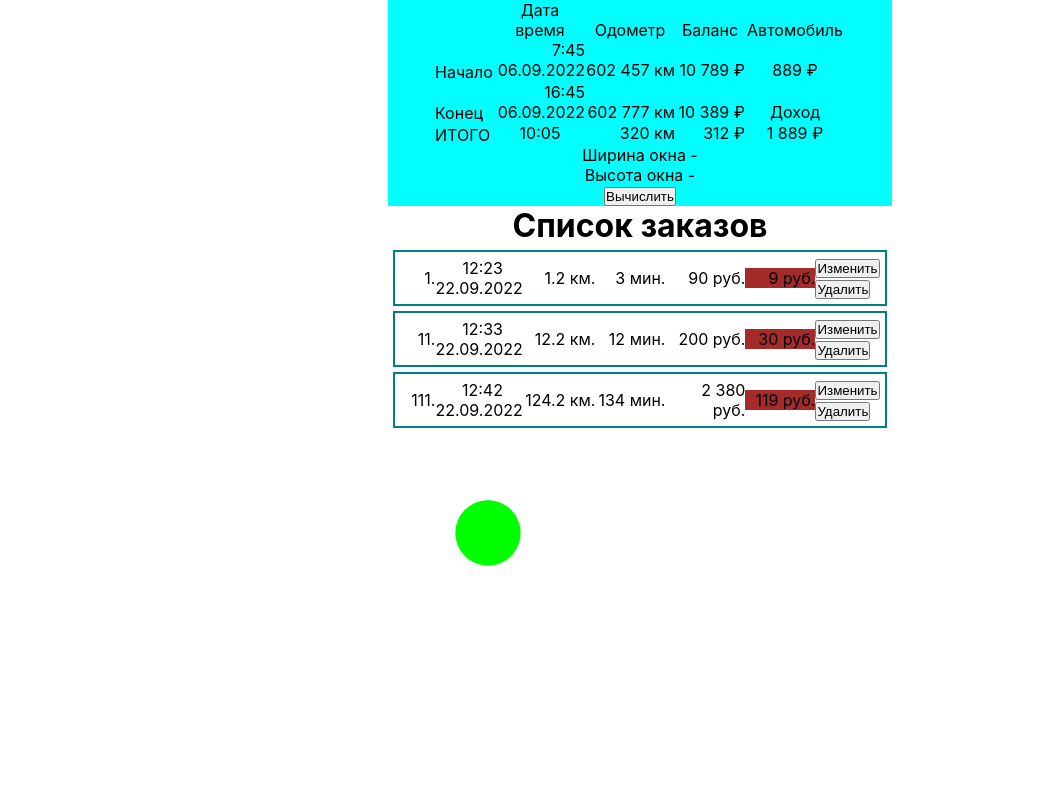
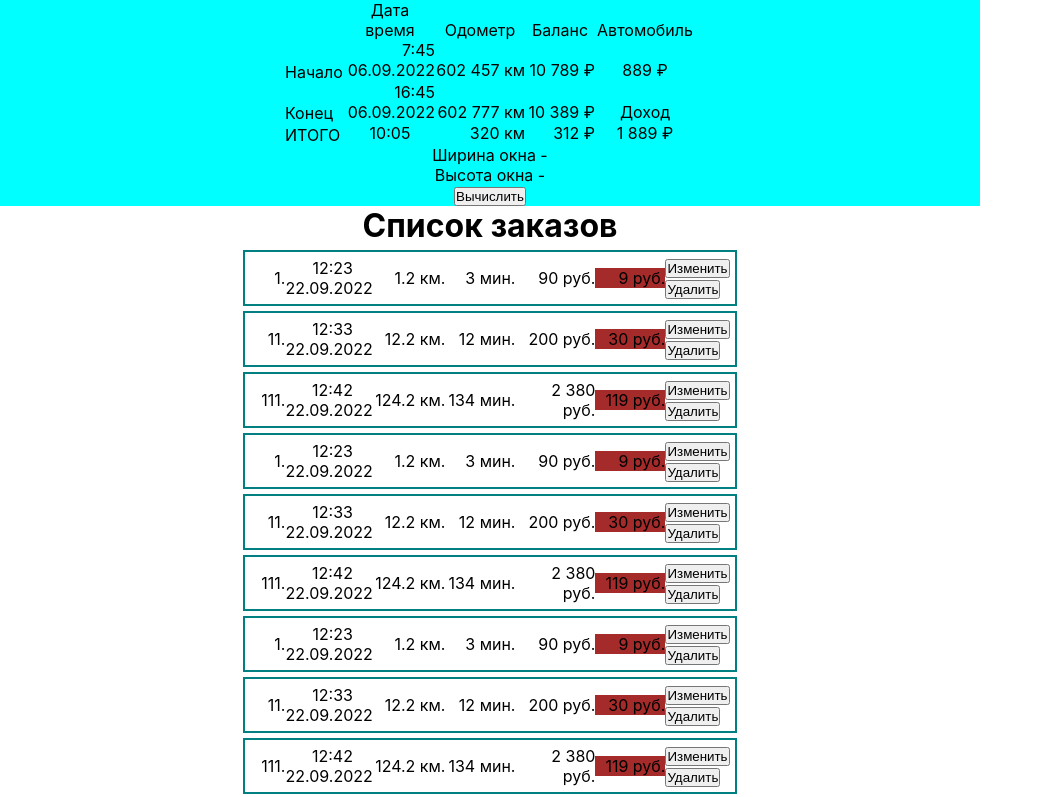
Before and after one commit to apwasilenko/bonus_app, a React (Create React App) app: page / in a window 1280 px wide. Shown: the top 797 px of the page, without its empty margins (0-1043 px from the left). Built offline with nearby package versions, Linux system fonts and the light colour scheme.

Commit message:
22:18 12-10-22

```diff
--- a/src/App.js
+++ b/src/App.js
@@ -6,9 +6,27 @@ import './css/App.css';
 
 function App() {
   const [posts] = useState([
-    { num: 1, time: '12:23', date:'22.09.2022', distance:'1.2', vremy:'3', summa:'90', comis:'9', },
-    { num: 11, time: '12:33', date:'22.09.2022', distance:'12.2', vremy:'12', summa:'200', comis:'30', },
-    { num: 111, time: '12:42', date:'22.09.2022', distance:'124.2', vremy:'134', summa:'2 380', comis:'119', },
+    { num: 1, time: '12:23', date: '22.09.2022', distance: '1.2', vremy: '3', summa: '90', comis: '9', },
+    { num: 11, time: '12:33', date: '22.09.2022', distance: '12.2', vremy: '12', summa: '200', comis: '30', },
+    { num: 111, time: '12:42', date: '22.09.2022', distance: '124.2', vremy: '134', summa: '2 380', comis: '119', },
+    { num: 1, time: '12:23', date: '22.09.2022', distance: '1.2', vremy: '3', summa: '90', comis: '9', },
+    { num: 11, time: '12:33', date: '22.09.2022', distance: '12.2', vremy: '12', summa: '200', comis: '30', },
+    { num: 111, time: '12:42', date: '22.09.2022', distance: '124.2', vremy: '134', summa: '2 380', comis: '119', },
+    { num: 1, time: '12:23', date: '22.09.2022', distance: '1.2', vremy: '3', summa: '90', comis: '9', },
+    { num: 11, time: '12:33', date: '22.09.2022', distance: '12.2', vremy: '12', summa: '200', comis: '30', },
+    { num: 111, time: '12:42', date: '22.09.2022', distance: '124.2', vremy: '134', summa: '2 380', comis: '119', },
+    { num: 1, time: '12:23', date: '22.09.2022', distance: '1.2', vremy: '3', summa: '90', comis: '9', },
+    { num: 11, time: '12:33', date: '22.09.2022', distance: '12.2', vremy: '12', summa: '200', comis: '30', },
+    { num: 111, time: '12:42', date: '22.09.2022', distance: '124.2', vremy: '134', summa: '2 380', comis: '119', },
+    { num: 1, time: '12:23', date: '22.09.2022', distance: '1.2', vremy: '3', summa: '90', comis: '9', },
+    { num: 11, time: '12:33', date: '22.09.2022', distance: '12.2', vremy: '12', summa: '200', comis: '30', },
+    { num: 111, time: '12:42', date: '22.09.2022', distance: '124.2', vremy: '134', summa: '2 380', comis: '119', },
+    { num: 1, time: '12:23', date: '22.09.2022', distance: '1.2', vremy: '3', summa: '90', comis: '9', },
+    { num: 11, time: '12:33', date: '22.09.2022', distance: '12.2', vremy: '12', summa: '200', comis: '30', },
+    { num: 111, time: '12:42', date: '22.09.2022', distance: '124.2', vremy: '134', summa: '2 380', comis: '119', },
+    { num: 1, time: '12:23', date: '22.09.2022', distance: '1.2', vremy: '3', summa: '90', comis: '9', },
+    { num: 11, time: '12:33', date: '22.09.2022', distance: '12.2', vremy: '12', summa: '200', comis: '30', },
+    { num: 111, time: '12:42', date: '22.09.2022', distance: '124.2', vremy: '134', summa: '2 380', comis: '119', },
   ])
   return (
     <div className="App">
--- a/src/components/Header.jsx
+++ b/src/components/Header.jsx
@@ -14,29 +14,29 @@ const Header = () => {
 
   return (
     <div class="header">
-      <div id="left" class="md1"></div>
-      <div id="center" class="md2">Дата время</div>
-      <div id="center" class="md3">Одометр</div>
-      <div id="center" class="md4">Баланс</div>
-      <div id="center" class="md5">Автомобиль</div>
+      <div id="left" className="md1"></div>
+      <div id="center" className="md2">Дата время</div>
+      <div id="center" className="md3">Одометр</div>
+      <div id="center" className="md4">Баланс</div>
+      <div id="center" className="md5">Автомобиль</div>
       <div class="mydiv1"></div>
-      <div id="left" class="md1">Начало</div>
-      <div id="right" class="md2">7:45 06.09.2022</div>
-      <div id="right" class="md3">602 457 км</div>
-      <div id="right" class="md4">10 789 ₽</div>
-      <div id="center" class="md5">889 ₽</div>
+      <div id="left" className="md1">Начало</div>
+      <div id="right" className="md2">7:45 06.09.2022</div>
+      <div id="right" className="md3">602 457 км</div>
+      <div id="right" className="md4">10 789 ₽</div>
+      <div id="center" className="md5">889 ₽</div>
       <div class="mydiv1"></div>
-      <div id="left" class="md1">Конец</div>
-      <div id="right" class="md2">16:45 06.09.2022</div>
-      <div id="right" class="md3">602 777 км</div>
-      <div id="right" class="md4">10 389 ₽</div>
-      <div id="center" class="md5">Доход</div>
+      <div id="left" className="md1">Конец</div>
+      <div id="right" className="md2">16:45 06.09.2022</div>
+      <div id="right" className="md3">602 777 км</div>
+      <div id="right" className="md4">10 389 ₽</div>
+      <div id="center" className="md5">Доход</div>
       <div class="mydiv1"></div>
-      <div id="left" class="md1">ИТОГО</div>
-      <div id="center" class="md2">10:05</div>
-      <div id="right" class="md3">320 км</div>
-      <div id="right" class="md4">312 ₽</div>
-      <div id="center" class="md5">1 889 ₽</div>
+      <div id="left" className="md1">ИТОГО</div>
+      <div id="center" className="md2">10:05</div>
+      <div id="right" className="md3">320 км</div>
+      <div id="right" className="md4">312 ₽</div>
+      <div id="center" className="md5">1 889 ₽</div>
       <div class="mydiv1"></div>
       <div>Ширина окна - {mywidth}</div>
       <div>Высота окна - {myheight}</div>
--- a/src/components/PostList.jsx
+++ b/src/components/PostList.jsx
@@ -3,11 +3,13 @@ import Postitem from './PostItem';
 
 const PostList = ({ posts }) => {
   return (
-    <div>
+    <div className='PostList'>
       <h1 style={{ textAlign: 'center' }}>Список заказов</h1>
-      {posts.map(post =>
-        <Postitem post={post} key={post.id} />
-      )}
+      <div className='Spisok'>
+        {posts.map(post =>
+          <Postitem post={post} key={post.id} />
+        )}
+      </div>
     </div>
   );
 };
--- a/src/css/App.css
+++ b/src/css/App.css
@@ -6,11 +6,16 @@
 
 #root {
   display: flex;
-  justify-content: center; /*Горизонтальное выравнивание  */
-  width: 100vw;
+  width: 100%;
 }
 
 .App {
-  display: inline;
-  max-width: 525px;
+  display: block;
+  justify-items: center;
+  width: 980px;
 }
+
+.Spisok {
+  width: 100%;
+  height: 50%;
+}
```
